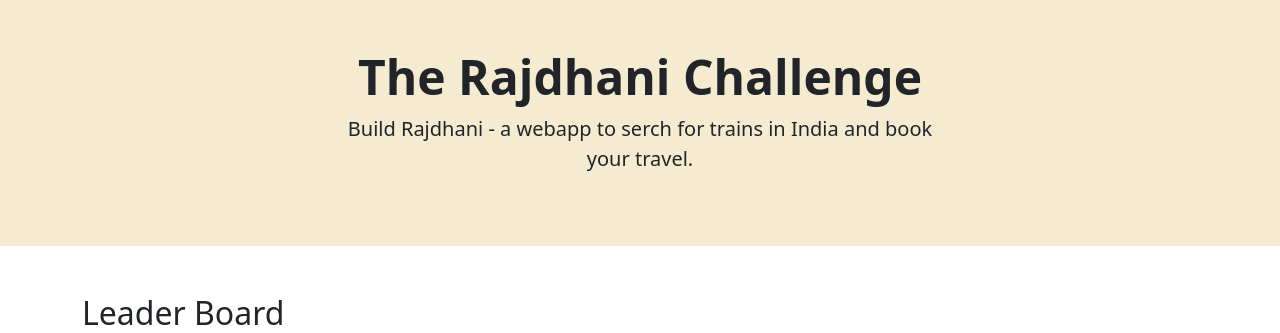
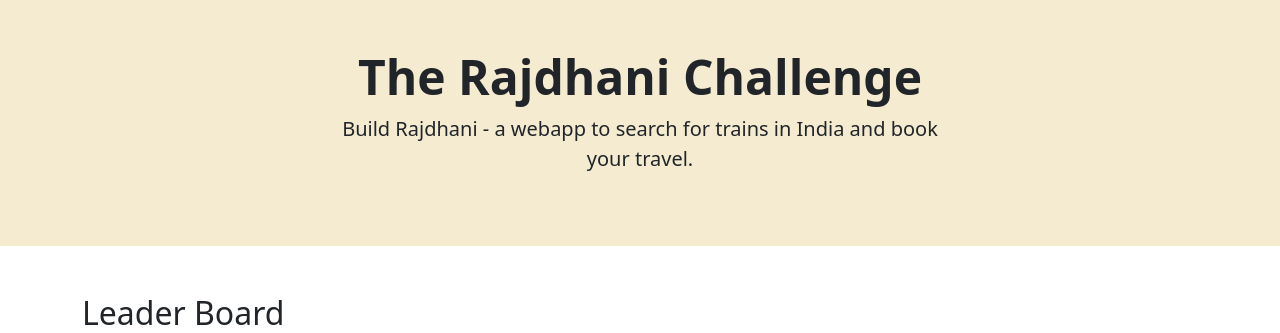
Before and after one commit to pipalacademy/rajdhani-challenge, a Flask app: page / in a window 1280 px wide. Shown: the top 333 px of the page. Run offline with Flask 3, Linux system fonts and the light colour scheme; data that the repository does not hold is empty.

Commit message:
fixed a typo

```diff
--- a/templates/index.html
+++ b/templates/index.html
@@ -6,7 +6,7 @@
     <h1 class="display-5 fw-bold">The Rajdhani Challenge</h1>
     <div class="col-lg-6 mx-auto">
       <p class="lead mb-4">
-        Build Rajdhani - a webapp to serch for trains in India and book your travel.</p>
+        Build Rajdhani - a webapp to search for trains in India and book your travel.</p>
       <!-- <div class="d-grid gap-2 d-sm-flex justify-content-sm-center">
         <button type="button" class="btn btn-primary btn-lg px-4 gap-3">Primary button</button>
         <button type="button" class="btn btn-outline-secondary btn-lg px-4">Secondary</button>
```
